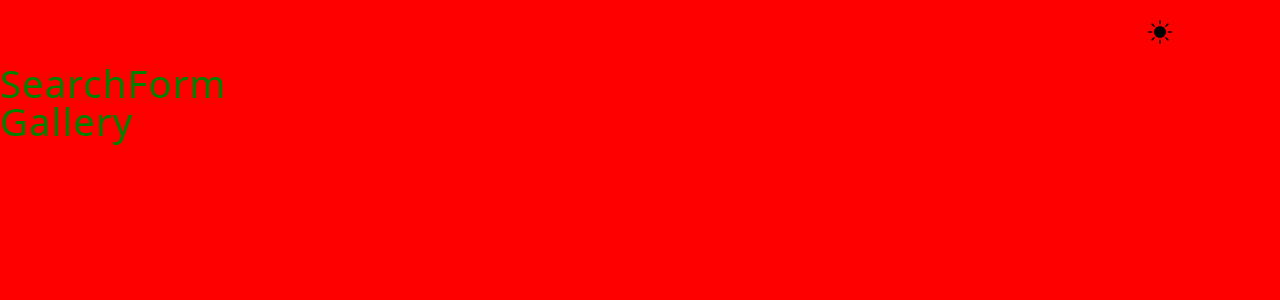
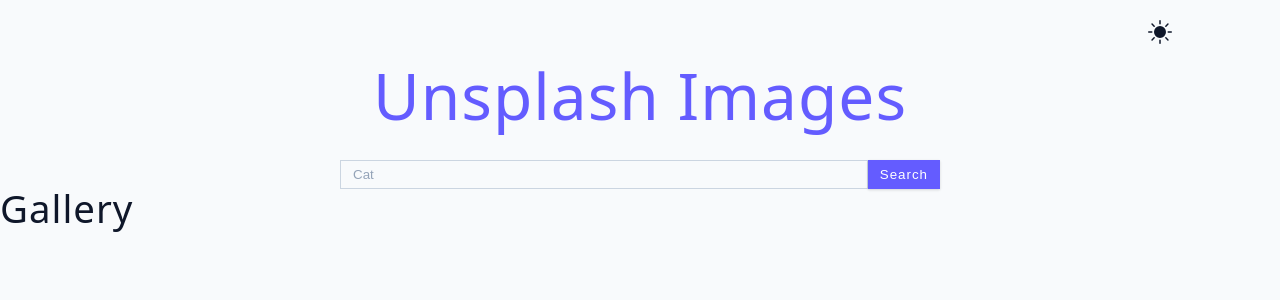
Before and after one commit to josephc1417/Unsplash-Project, a React (Vite) app: page / in a window 1280 px wide. Shown: the top 300 px of the page. Built offline with nearby package versions, Linux system fonts and the light colour scheme.

Commit message:
Unsplash API Register/Public Authenication

```diff
--- a/src/SearchForm.jsx
+++ b/src/SearchForm.jsx
@@ -1,8 +1,26 @@
-import React from 'react'
+import React from 'react';
 
 const SearchForm = () => {
+  const handleSubmit = (e) => {
+    e.preventDefault();
+    const searchValue = e.target.elements.search.value;
+    if(!searchValue) return;
+    console.log(searchValue);
+  }
+
   return (
-    <h2>SearchForm</h2>
+    <section>
+      <h1 className='title'>Unsplash Images</h1>
+      <form className='search-form' onSubmit={handleSubmit}>
+        <input type="text" className='form-input search-input' name="search" placeholder='Cat'
+        />
+        <button
+        type="submit"
+        className='btn'>
+          search
+        </button>
+      </form>
+    </section>
   )
 }
 
--- a/src/index.css
+++ b/src/index.css
@@ -61,14 +61,18 @@
   --shadow-4: 0 20px 25px -5px rgba(0, 0, 0, 0.1),
     0 10px 10px -5px rgba(0, 0, 0, 0.04);
   /* dark mode setup */
+  --dark-mode-bg-color:#333;
+  --dark-mode-text-color:#f0f0f0;
+  --backgroundColor: var(--grey-50);
+  --textColor:var(--grey-900);
 }
 .dark-theme {
-  background: blue;
-  color:white;
+  --textColor:var(--dark-mode-text-color);
+  --backgroundColor: var(--dark-mode-bg-color);
 }
 body {
-  background:red;
-  color: green;
+  background: var(--backgroundColor);
+  color: var(--textColor);
   font-family: system-ui, -apple-system, BlinkMacSystemFont, 'Segoe UI', Roboto,
     Oxygen, Ubuntu, Cantarell, 'Open Sans', 'Helvetica Neue', sans-serif;
   font-weight: 400;
```
